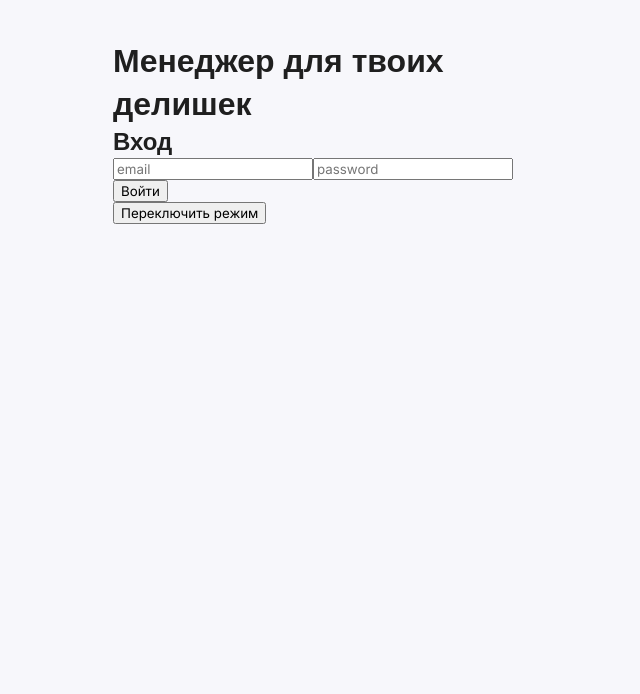
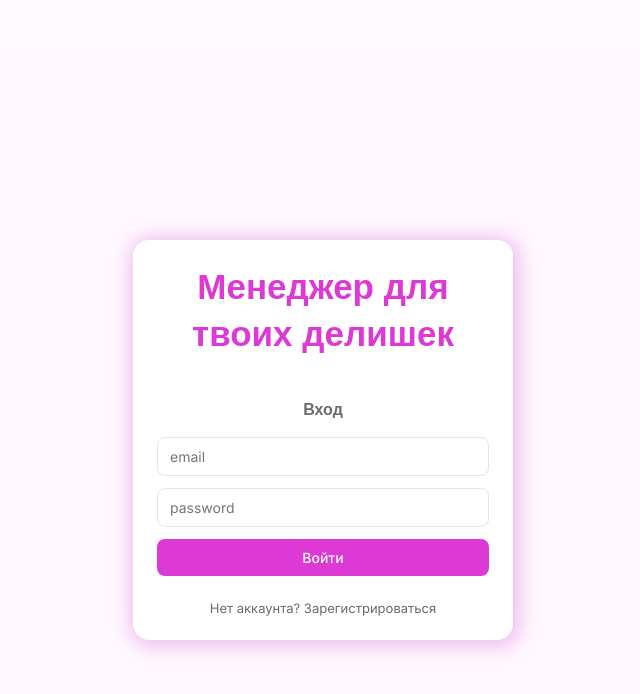
Before and after one commit to AnyaKrivosheeva/Task-Manager, a React (Vite) app: page /auth in a window 1280 px wide. Shown: the top 694 px of the page, without its empty margins (317-957 px from the left). Built offline with nearby package versions, Linux system fonts and the light colour scheme; no server answers.

Commit message:
стили для основных контейнеров, оберток и страницы авторизации

```diff
--- /dev/null
+++ b/src/components/AuthForm/Auth.module.css
@@ -0,0 +1,90 @@
+.wrapper {
+    min-height: 100vh;
+
+    display: flex;
+    align-items: center;
+    justify-content: center;
+
+    background: var(--bg);
+}
+
+.card {
+    width: 100%;
+    max-width: 380px;
+
+    background: var(--card);
+    padding: 24px;
+
+    border-radius: 16px;
+
+    display: flex;
+    flex-direction: column;
+    gap: 16px;
+
+    box-shadow: 2px 2px 20px 4px rgb(183 8 176 / 26%);
+}
+
+.title {
+    font-family: "Nunito", sans-serif;
+    font-size: 35px;
+    font-weight: 800;
+    color: #dd39d5;
+
+    text-align: center;
+    margin-bottom: 25px;
+}
+
+.subtitle {
+    font-size: 16px;
+    text-align: center;
+
+    color: var(--text-secondary);
+}
+
+.form {
+    display: flex;
+    flex-direction: column;
+    gap: 12px;
+}
+
+.input {
+    padding: 10px 12px;
+
+    border-radius: 8px;
+    border: 1px solid var(--border);
+
+    font-size: 14px;
+    font-family: 'Inter', sans-serif;
+
+    outline: none;
+
+    transition: border 0.2s ease, box-shadow 0.2s ease;
+}
+
+.input:focus {
+    border-color: var(--primary);
+    box-shadow: 0 0 2px 2px #dd39d534;
+}
+
+.error {
+    font-size: 12px;
+    color: #ff3b3b;
+    text-align: center;
+}
+
+.switch {
+    margin-top: 8px;
+
+    font-size: 13px;
+    text-align: center;
+
+    color: var(--text-secondary);
+
+    cursor: pointer;
+
+    transition: color 0.2s ease;
+}
+
+.switch:hover {
+    color: var(--primary);
+}
--- /dev/null
+++ b/src/components/AuthForm/AuthForm.tsx
@@ -0,0 +1,74 @@
+type Props = {
+    title: React.ReactNode;
+    subtitle?: string;
+
+    email: string;
+    password: string;
+
+    onEmailChange: (v: string) => void;
+    onPasswordChange: (v: string) => void;
+
+    onSubmit: (e: React.SubmitEvent) => void;
+
+    loading?: boolean;
+    error?: string | null;
+
+    submitText: string;
+
+    footer?: React.ReactNode;
+};
+
+import Button from "../UI/Button/Button";
+import styles from "./Auth.module.css";
+import ButtonStyles from "../UI/Button/Button.module.css";
+
+export default function AuthForm({
+    title,
+    subtitle,
+    email,
+    password,
+    onEmailChange,
+    onPasswordChange,
+    onSubmit,
+    loading,
+    error,
+    submitText,
+    footer,
+}: Props) {
+    return (
+        <div className={styles.wrapper}>
+            <div className={styles.card}>
+                <h1 className={styles.title}>{title}</h1>
+
+                {subtitle && (
+                    <h2 className={styles.subtitle}>{subtitle}</h2>
+                )}
+
+                <form onSubmit={onSubmit} className={styles.form}>
+                    <input
+                        className={styles.input}
+                        placeholder="email"
+                        value={email}
+                        onChange={(e) => onEmailChange(e.target.value)}
+                    />
+
+                    <input
+                        className={styles.input}
+                        type="password"
+                        placeholder="password"
+                        value={password}
+                        onChange={(e) => onPasswordChange(e.target.value)}
+                    />
+
+                    <Button type="submit" className={ButtonStyles.auth}>
+                        {loading ? "Загрузка..." : submitText}
+                    </Button>
+                </form>
+
+                {error && <p className={styles.error}>{error}</p>}
+
+                {footer && <div className={styles.switch}>{footer}</div>}
+            </div>
+        </div>
+    );
+}
--- /dev/null
+++ b/src/components/UI/Button/Button.module.css
@@ -0,0 +1,56 @@
+.btn {
+    padding: 6px 12px;
+
+    border-radius: 15px;
+    border: none;
+
+    background-color: var(--primary);
+    color: white;
+
+    font-family: 'Inter', sans-serif;
+    font-size: 14px;
+    font-weight: 500;
+
+    cursor: pointer;
+
+    transition: all 0.2s ease;
+}
+
+.btn:hover {
+    background-color: var(--primary-hover);
+}
+
+.btn:active {
+    transform: translateY(1px);
+}
+
+.btn:disabled {
+    opacity: 0.6;
+    cursor: not-allowed;
+}
+
+.quit {
+    margin-left: auto;
+}
+
+.danger {
+    background-color: #ff6b6b;
+}
+
+.danger:hover {
+    background-color: #e85a5a;
+}
+
+.gray {
+    background-color: #eee;
+    color: #000;
+}
+
+.gray:hover {
+    background-color: #dcdcdc;
+}
+
+.auth {
+    padding: 10px 12px;
+    border-radius: 8px;
+}
--- /dev/null
+++ b/src/components/UI/Button/Button.tsx
@@ -0,0 +1,26 @@
+import styles from "./Button.module.css";
+
+type Props = {
+    onClick?: () => void;
+    className?: string;
+    children: React.ReactNode;
+    type?: "button" | "submit" | "reset";
+    disabled?: boolean;
+};
+
+export default function Button({
+    onClick,
+    className = "",
+    children,
+    type = "button",
+}: Props) {
+    return (
+        <button
+            type={type}
+            onClick={onClick}
+            className={`${styles.btn} ${className}`}
+        >
+            {children}
+        </button>
+    );
+}
--- a/src/index.css
+++ b/src/index.css
@@ -1,9 +1,9 @@
 :root {
-  --bg: #f7f7fb;
+  --bg: #fff2ff59;
   --card: #ffffff;
 
-  --primary: #7955cd;
-  --primary-hover: #6844b8;
+  --primary: #dd39d5;
+  --primary-hover: #c036b9;
 
   --text: #1f1f1f;
   --text-secondary: #6b6b6b;
@@ -20,7 +20,7 @@ body {
   margin: 0 auto;
   padding: 0;
   color: #1f1f1f;
-  background-color: #f7f7fb;
+  background-color: #fff2ff59;
 
   -webkit-font-smoothing: antialiased;
   -moz-osx-font-smoothing: grayscale;
--- /dev/null
+++ b/src/layouts/AuthLayout.module.css
@@ -0,0 +1,5 @@
+.container {
+    padding: 40px;
+    max-width: 1000px;
+    margin: 0px auto;
+}
--- a/src/layouts/AuthLayout.tsx
+++ b/src/layouts/AuthLayout.tsx
@@ -1,14 +1,9 @@
 import { Outlet } from "react-router-dom";
+import styles from "./AuthLayout.module.css";
 
 export default function AuthLayout() {
     return (
-        <div
-            style={{
-                padding: "40px",
-                maxWidth: "500px",
-                margin: "0 auto",
-            }}
-        >
+        <div className={styles.container}>
             <Outlet />
         </div>
     );
--- /dev/null
+++ b/src/layouts/MainLayout.module.css
@@ -0,0 +1,39 @@
+.container {
+    padding: 20px;
+    display: flex;
+    flex-direction: column;
+    max-width: 1000px;
+    margin: 0 auto;
+    gap: 30px;
+}
+
+.navigation {
+    display: flex;
+    gap: 15px;
+    align-items: center;
+}
+
+.link {
+    padding: 6px 12px;
+    border-radius: 15px;
+    text-decoration: none;
+    font-size: 16px;
+
+    background-color: #eee;
+    color: #000;
+
+    transition: all 0.2s ease;
+}
+
+.link:hover {
+    background-color: #dcdcdc;
+}
+
+.active {
+    background-color: var(--primary);
+    color: white;
+}
+
+.active:hover {
+    background-color: var(--primary-hover);
+}
--- a/src/layouts/MainLayout.tsx
+++ b/src/layouts/MainLayout.tsx
@@ -2,6 +2,9 @@ import { NavLink, Outlet, useNavigate } from "react-router-dom";
 import { supabase } from "../shared/api/supabase";
 import { useState } from "react";
 import ConfirmModal from "../components/ConfirmModal/ConfirmModal";
+import Button from "../components/UI/Button/Button";
+import buttonStyles from "../components/UI/Button/Button.module.css";
+import styles from "./MainLayout.module.css";
 
 export default function MainLayout() {
     const [isLogoutOpen, setIsLogoutOpen] = useState(false);
@@ -13,33 +16,18 @@ export default function MainLayout() {
         navigate("/auth");
     };
 
-    const getLinkStyle = (isActive: boolean) => ({
-        padding: "6px 12px",
-        borderRadius: "6px",
-        textDecoration: "none",
-        backgroundColor: isActive ? "#7955cd" : "#eee",
-        color: isActive ? "#fff" : "#000",
-    });
+    return (
+        <div className={styles.container}>
+            <nav className={styles.navigation}>
+                <NavLink to="/" className={({ isActive }) => `${styles.link} ${isActive ? styles.active : ""}`}>Список делишек</NavLink>
+                <NavLink to="/stats" className={({ isActive }) => `${styles.link} ${isActive ? styles.active : ""}`}>Статистика</NavLink>
 
-    return (
-        <div style={{ padding: "20px" }}>
-            <nav style={{ marginBottom: "20px", display: "flex", gap: "10px" }}>
-                <NavLink to="/" style={({ isActive }) => getLinkStyle(isActive)}>Список делишек</NavLink>
-                <NavLink to="/stats" style={({ isActive }) => getLinkStyle(isActive)}>Статистика</NavLink>
-
-                <button
+                <Button
                     onClick={() => setIsLogoutOpen(true)}
-                    style={{
-                        marginLeft: "auto",
-                        padding: "6px 12px",
-                        borderRadius: "6px",
-                        border: "none",
-                        backgroundColor: "#eee",
-                        cursor: "pointer",
-                    }}
+                    className={buttonStyles.quit}
                 >
                     Выйти
-                </button>
+                </Button>
             </nav>
 
             <Outlet />
--- a/src/pages/Auth/Auth.tsx
+++ b/src/pages/Auth/Auth.tsx
@@ -2,6 +2,7 @@ import { useState } from "react";
 import { supabase } from "../../shared/api/supabase";
 import { useNavigate } from "react-router-dom";
 import { subscribeToPush } from "../../shared/lib/push";
+import AuthForm from "../../components/AuthForm/AuthForm";
 
 export default function Auth() {
     const [email, setEmail] = useState("");
@@ -106,47 +107,24 @@ export default function Auth() {
     };
 
     return (
-        <div>
-            <h1>Менеджер для твоих делишек</h1>
-            <h2>{mode === "login" ? "Вход" : "Регистрация"}</h2>
-
-            <form onSubmit={handleSubmit}>
-                <input
-                    placeholder="email"
-                    value={email}
-                    onChange={(e) => setEmail(e.target.value)}
-                />
-
-                <input
-                    type="password"
-                    placeholder="password"
-                    value={password}
-                    onChange={(e) => setPassword(e.target.value)}
-                />
-
-                <button type="submit" disabled={loading}>
-                    {loading
-                        ? "Загрузка..."
-                        : mode === "login"
-                            ? "Войти"
-                            : "Зарегистрироваться"}
-                </button>
-            </form>
-
-            {error && (
-                <p style={{ fontSize: "12px", color: "#d30202" }}>
-                    {error}
-                </p>
-            )}
-
-            <button
-                onClick={() => {
-                    setMode(mode === "login" ? "register" : "login");
-                    setError(null);
-                }}
-            >
-                Переключить режим
-            </button>
-        </div >
+        <AuthForm
+            title="Менеджер для твоих делишек"
+            subtitle={mode === "login" ? "Вход" : "Регистрация"}
+            email={email}
+            password={password}
+            onEmailChange={setEmail}
+            onPasswordChange={setPassword}
+            onSubmit={handleSubmit}
+            loading={loading}
+            error={error}
+            submitText={mode === "login" ? "Войти" : "Зарегистрироваться"}
+            footer={
+                <span onClick={() => setMode(mode === "login" ? "register" : "login")}>
+                    {mode === "login"
+                        ? "Нет аккаунта? Зарегистрироваться"
+                        : "Уже есть аккаунт? Войти"}
+                </span>
+            }
+        />
     );
 }
```
Also changed, not shown: src/components/ConfirmModal/ConfirmModal.module.css (added, +48 -0 lines), src/components/ConfirmModal/ConfirmModal.tsx (+13 -28 lines).
